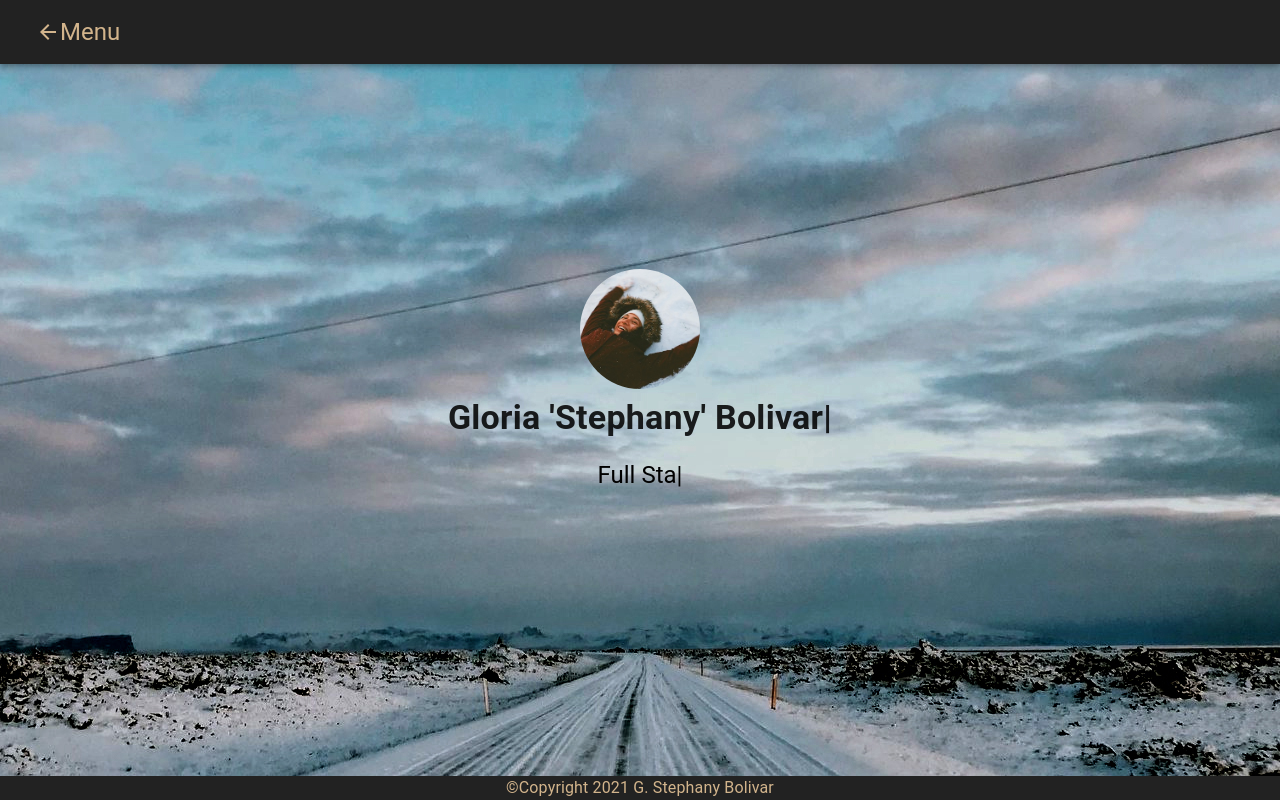
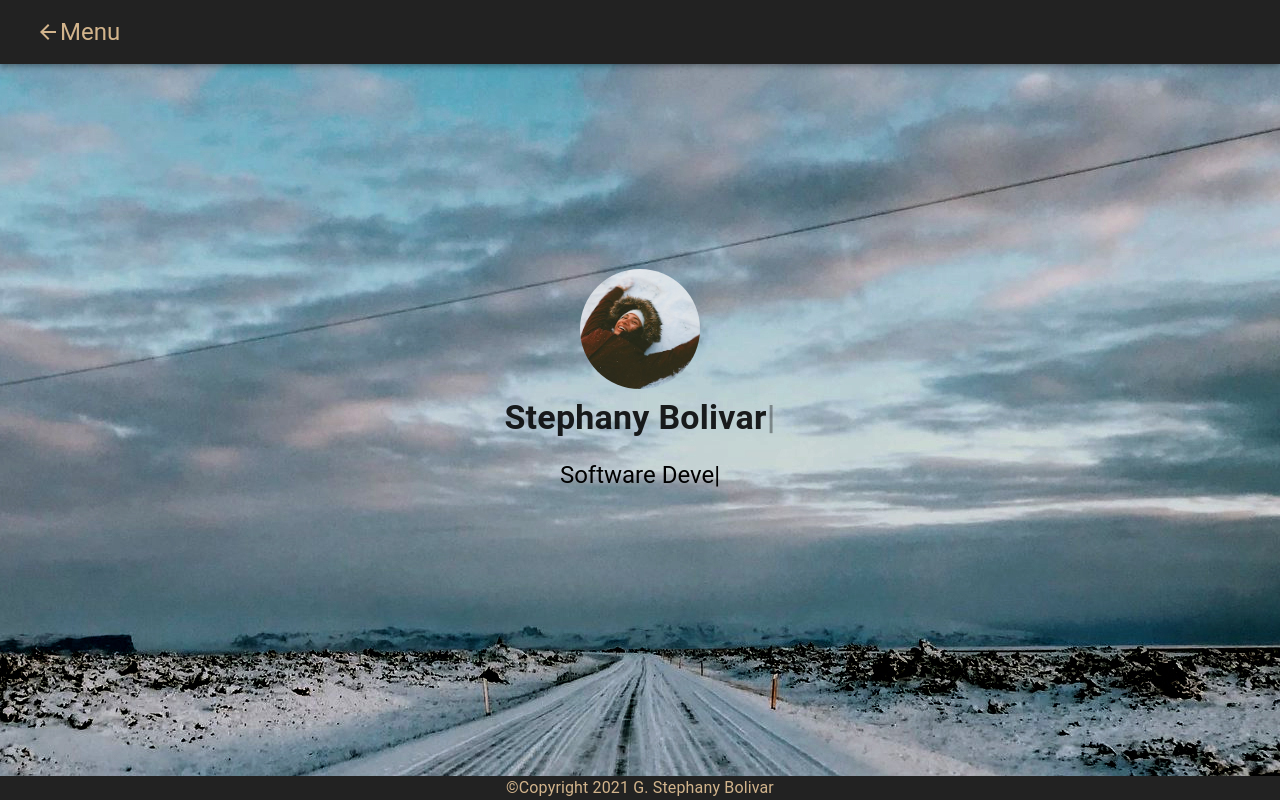
Before and after one commit to gstephbolivar/gstephanybolivar-portfolio, a React (Create React App) app: page / in a window 1280 px wide. Built offline with nearby package versions, Linux system fonts and the light colour scheme.

Commit message:
Updated name and title in homepage

```diff
--- a/src/pages/Home/Home.jsx
+++ b/src/pages/Home/Home.jsx
@@ -43,13 +43,13 @@ const Home = () => {
         />
       </Grid>
       <Typography className={classes.title} variant="h4">
-        <Typed strings={["Gloria 'Stephany' Bolivar"]} typeSpeed={40} />
+        <Typed strings={["Stephany Bolivar"]} typeSpeed={40} />
       </Typography>
       <br />
       <Typography className={classes.subtitle} variant="h5">
         <Typed
           strings={[
-            "Full Stack Web Developer",
+            "Software Developer",
             "Outdoor enthusiast",
             "Coffee fanatic",
           ]}
```
Also changed, not shown: 1 other file (tests, documents, lock files or other folders).
